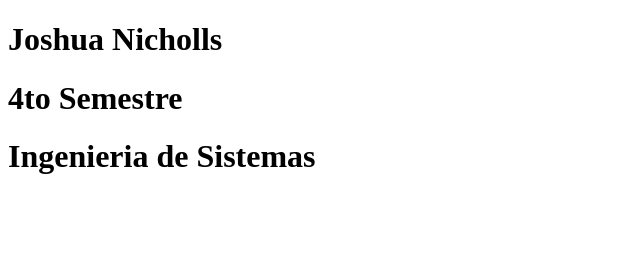
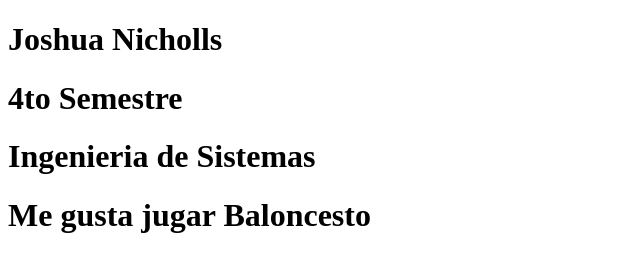
Before and after one commit to ElJosh0208/actividad_1, a plain HTML site: page index.html in a window 1280 px wide. Shown: the whole page, without its empty margins (0-640 px from the left). Drawn offline with Linux system fonts and the light colour scheme.

Commit message:
6to commit

```diff
--- a/index.html
+++ b/index.html
@@ -3,11 +3,12 @@
 <head>
     <meta charset="UTF-8">
     <meta name="viewport" content="width=device-width, initial-scale=1.0">
-    <title>Document</title>
+    <title>Actividad_1</title>
 </head>
 <body>
     <h1>Joshua Nicholls</h1>
     <h1>4to Semestre</h1>
     <h1>Ingenieria de Sistemas</h1>
+    <h1>Me gusta jugar Baloncesto</h1>
 </body>
 </html>
```
